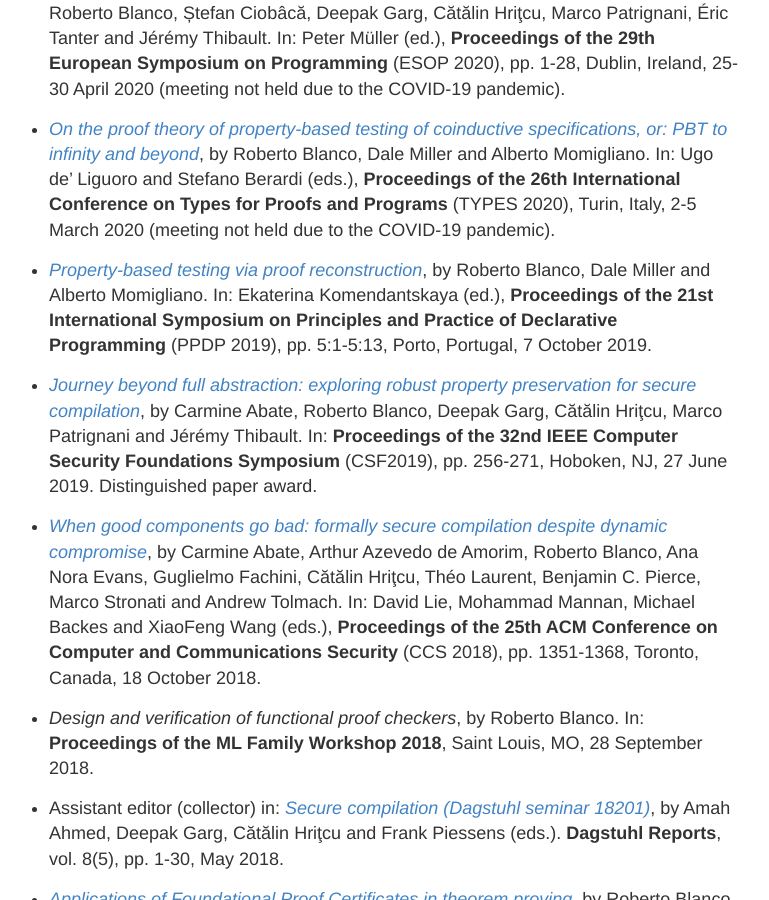
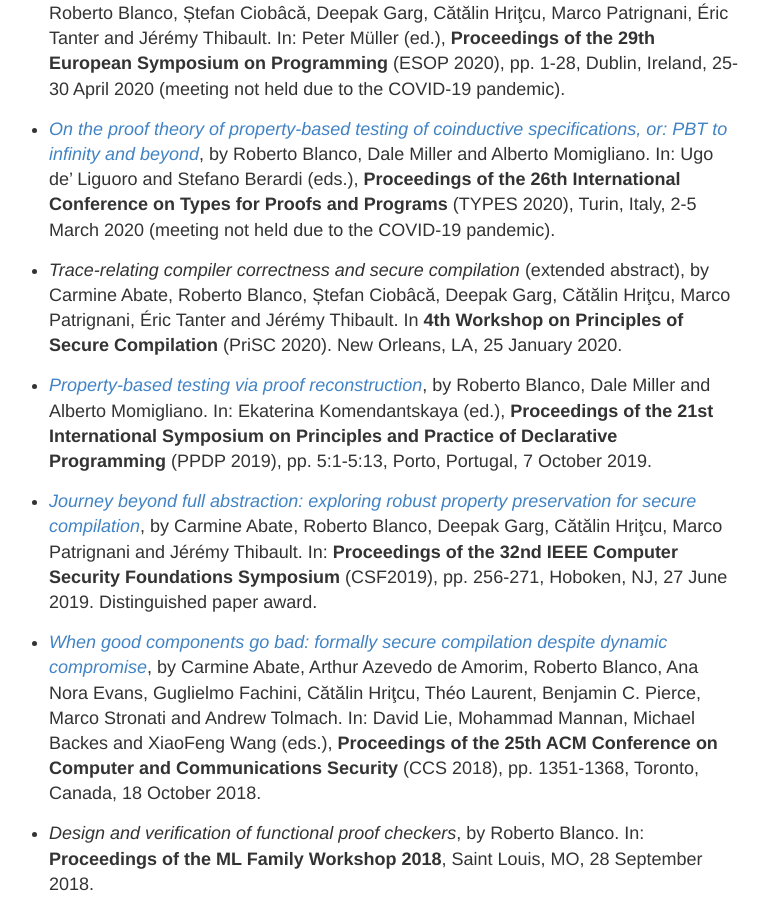
Before and after one commit to robblanco/robblanco.github.io, a Jekyll site: the page built from publications.md, in a window 1280 px wide and 900 px high, scrolled down 1206 px. Shown: the whole window, without its empty margins (261-1030 px from the left). Built offline with Jekyll 4.4.1, drawn with Linux system fonts in a browser that asks for light colours.

Commit message:
Missing PriSC 2020

```diff
--- a/publications.md
+++ b/publications.md
@@ -70,6 +70,12 @@ permalink: /publications/
   Types for Proofs and Programs** (TYPES 2020), Turin, Italy, 2-5 March 2020
   (meeting not held due to the COVID-19 pandemic).
 
+* *Trace-relating compiler correctness and secure compilation* (extended
+  abstract), by Carmine Abate, Roberto Blanco, Ștefan Ciobâcă, Deepak Garg,
+  Cătălin Hriţcu, Marco Patrignani, Éric Tanter and Jérémy Thibault. In **4th
+  Workshop on Principles of Secure Compilation** (PriSC 2020). New Orleans, LA,
+  25 January 2020.
+
 * [*Property-based testing via proof reconstruction*](
   https://hal.inria.fr/hal-02368931), by Roberto Blanco, Dale Miller and Alberto
   Momigliano. In: Ekaterina Komendantskaya (ed.), **Proceedings of the 21st
```
